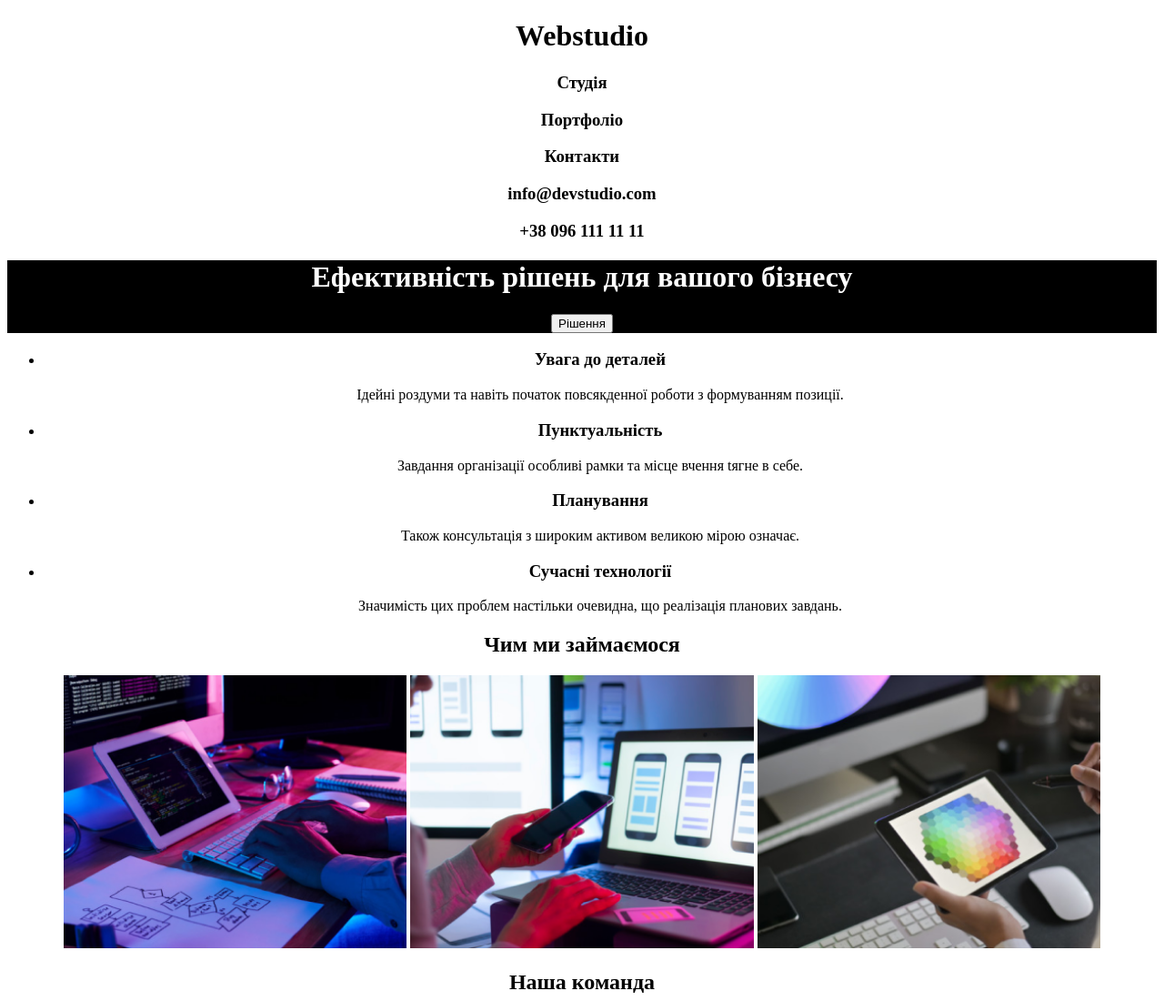
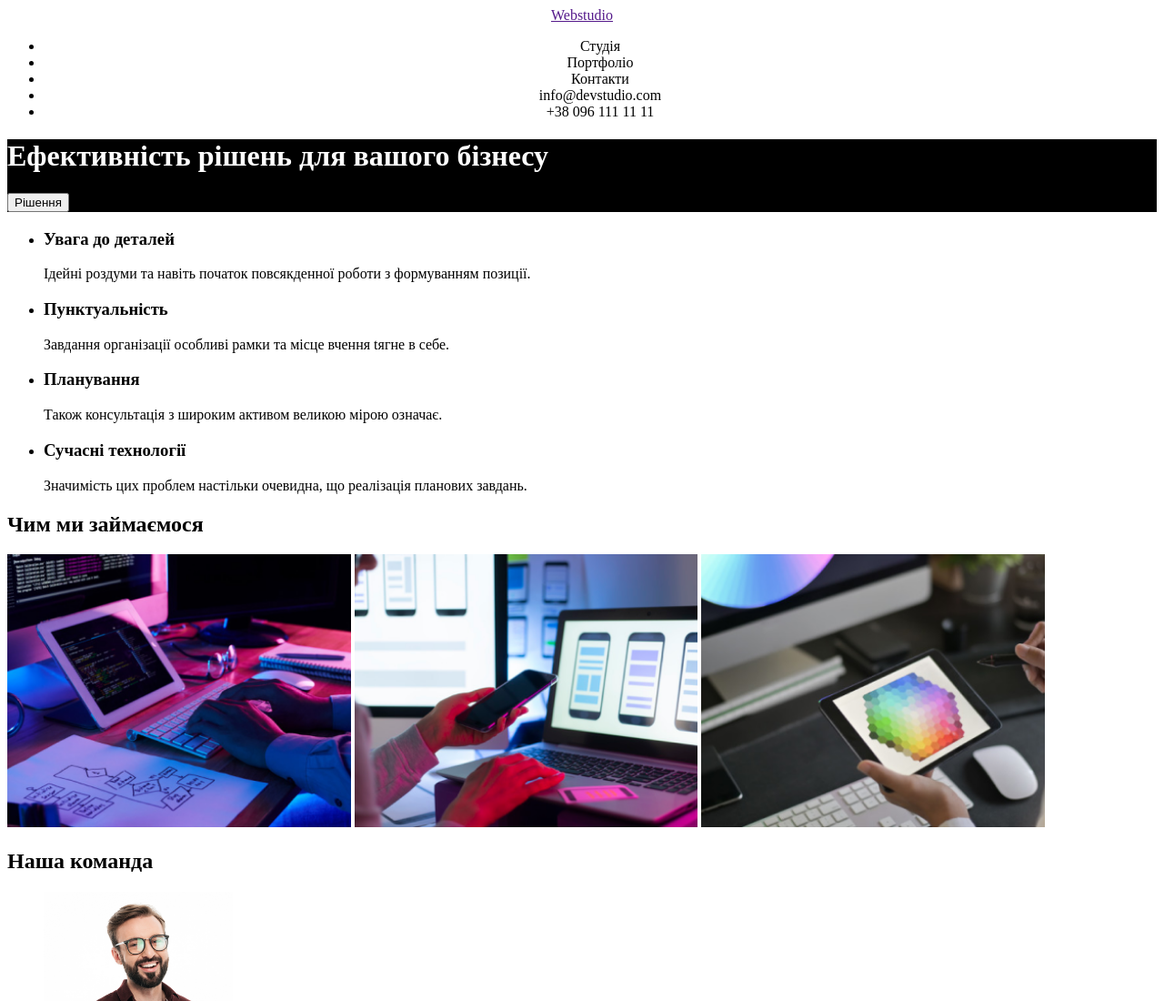
Before and after one commit to AlexandruChet/web-studio-n1, a plain HTML site: page index.html in a window 1280 px wide. Shown: the top 1100 px of the page at 91% size. Drawn offline with Linux system fonts and the light colour scheme.

Commit message:
first commit

```diff
--- a/index.html
+++ b/index.html
@@ -8,15 +8,19 @@
     <link rel="stylesheet" href="css/style.css">
   </head>
   <body>
-        <header><h1>Webstudio</h1>
-          <h3>Студія</h3>
-          <h3>Портфоліо</h3>
-          <h3>Контакти</h3>
-          <h3>info@devstudio.com</h3>
-          <h3>+38 096 111 11 11</h3>
-          <header>
-      <div><h1>Ефективність рішень для вашого бізнесу</h1>
-        <button>Рішення</button></div>
+    <header>
+      <a href="">Webstudio</a>
+      <ul>
+          <li>Студія</li>
+          <li>Портфоліо</li>
+          <li>Контакти</li>
+          <li>info@devstudio.com</li>
+          <li>+38 096 111 11 11</li>
+      </ul>
+  </header>
+        <div><h1>Ефективність рішень для вашого бізнесу</h1>
+          <button>Рішення</button></div>
+
     <main>
       <section>
       <ul>
```
